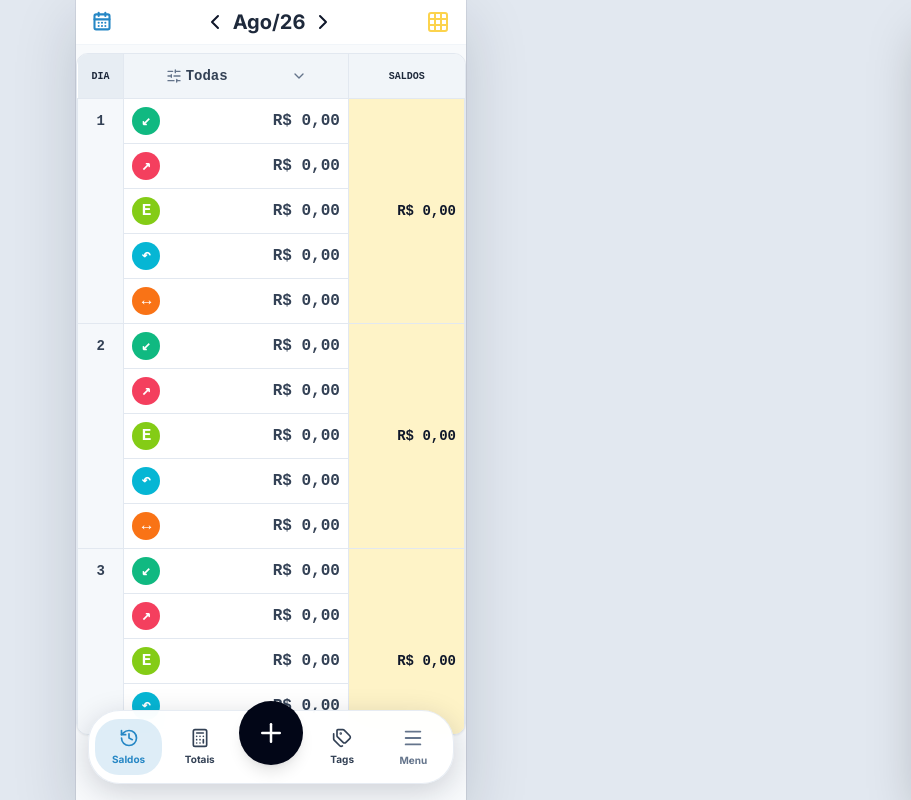
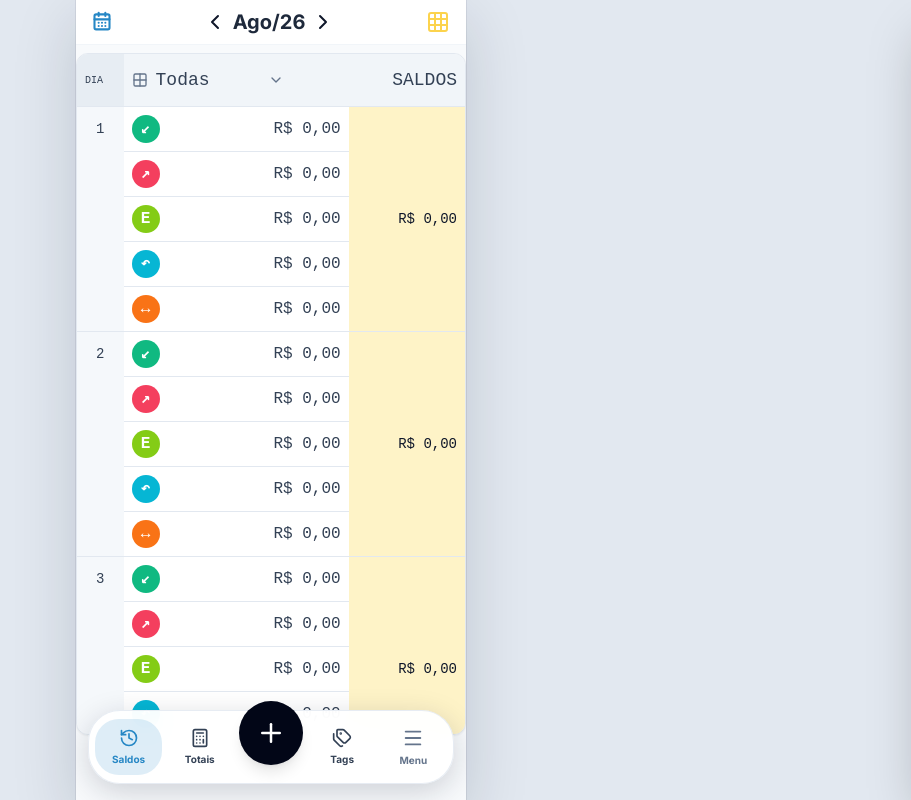
Before and after one commit to Heitor-moreira/Drachma, a React (Vite) app: page / in a window 1280 px wide. Shown: the whole page, without its empty margins (369-1280 px from the left). Built offline with nearby package versions, Linux system fonts and the light colour scheme.

Commit message:
Ajusta cabecalho e divisorias da tela Saldos

```diff
--- a/components/DailyBalanceView.tsx
+++ b/components/DailyBalanceView.tsx
@@ -10,6 +10,7 @@ import {
   ChevronDown
   , SlidersHorizontal
   , Grid3X3
+  , Grid2X2
 } from 'lucide-react';
 
 interface Props {
@@ -149,18 +150,18 @@ const DailyBalanceView: React.FC<Props> = ({ transactions, dateRange, setDateRan
       <div className="bg-white dark:bg-slate-900 rounded-xl shadow-sm border border-slate-200 dark:border-slate-800 overflow-hidden">
         <div className="overflow-x-hidden max-h-[calc(100vh-7.5rem)] custom-scrollbar">
           <table className="w-full table-fixed border-collapse" style={{ fontFamily: "'Courier New', Consolas, monospace" }}>
-            <thead>
+            <thead className="border-b border-slate-200 dark:border-slate-700">
               <tr className="bg-slate-100 dark:bg-slate-800">
-                <th className="w-[12%] py-3 px-2 border-y-0 border-l-0 border-r border-slate-200 dark:border-slate-700 bg-slate-200/60 dark:bg-slate-700/60 text-center font-bold text-slate-800 dark:text-slate-100 uppercase text-[10px]">Dia</th>
-                <th className="w-[58%] py-3 px-2 border-y-0 border-r border-slate-200 dark:border-slate-700"><div className="flex justify-center"><div className="relative flex items-center gap-1"><SlidersHorizontal className="w-4 h-4 text-slate-500" /><select aria-label="Filtrar por tipo" value={typeFilter} onChange={e => setTypeFilter(e.target.value)} className="min-w-0 max-w-[8rem] appearance-none bg-transparent pr-5 text-sm font-bold text-slate-700 outline-none dark:text-slate-200"><option value="ALL">Todas</option>{dailyTypes.map(item => <option key={item.key} value={item.key}>{item.label}</option>)}</select><ChevronDown className="pointer-events-none absolute right-0 w-4 h-4 text-slate-500" /></div></div></th>
-                <th className="w-[30%] p-2 border-y-0 text-center font-bold text-slate-800 dark:text-slate-100 uppercase text-[10px] whitespace-nowrap">Saldos</th>
+                <th className="w-[12%] py-3 px-2 bg-slate-200/60 text-left font-normal text-slate-700 dark:bg-slate-700/60 dark:text-slate-200 uppercase text-[10px]">Dia</th>
+                <th className="w-[58%] py-3 px-2"><div className="flex justify-start"><div className="relative flex items-center gap-2"><Grid2X2 className="w-4 h-4 text-slate-500" /><select aria-label="Filtrar por tipo" value={typeFilter} onChange={e => setTypeFilter(e.target.value)} className="min-w-0 max-w-[8rem] appearance-none bg-transparent pr-5 text-lg font-normal text-slate-700 outline-none dark:text-slate-200"><option value="ALL">Todas</option>{dailyTypes.map(item => <option key={item.key} value={item.key}>{item.label}</option>)}</select><ChevronDown className="pointer-events-none absolute right-0 w-4 h-4 text-slate-500" /></div></div></th>
+                <th className="w-[30%] p-2 text-right font-normal text-slate-700 dark:text-slate-200 uppercase text-lg whitespace-nowrap">Saldos</th>
               </tr>
             </thead>
             <tbody>
                 {filteredAndSortedReport.map((day) => { const visibleTypes = typeFilter === 'ALL' ? dailyTypes : dailyTypes.filter(item => item.key === typeFilter); return visibleTypes.map((item, index) => <tr key={`${day.date}-${item.key}`} className="group">
-                {index === 0 && <td rowSpan={visibleTypes.length} className="align-top p-2 pt-3 border border-slate-200 dark:border-slate-700 bg-slate-100/70 dark:bg-slate-800/70 text-center font-bold text-slate-700 dark:text-slate-300 text-sm">{day.day}</td>}
-                <td onClick={() => onDayClick?.(day.date, item.key)} className="p-2 border border-slate-200 dark:border-slate-700 transition-colors group-hover:bg-slate-100/80 dark:group-hover:bg-slate-800/80 cursor-pointer"><div className="flex items-center justify-between gap-2"><span aria-label={item.label} className={`inline-flex h-7 w-7 shrink-0 items-center justify-center rounded-full ${item.circle} text-base text-white font-black`}>{item.icon}</span><span className="text-right text-[clamp(11px,2.5vw,16px)] font-bold text-slate-700 dark:text-slate-300 whitespace-nowrap">{currencySymbol} {(day.amounts[item.key] || 0).toLocaleString('pt-BR', { minimumFractionDigits: 2 })}</span></div></td>
-                {index === 0 && <td rowSpan={visibleTypes.length} className={`p-2 border border-slate-200 dark:border-slate-700 text-right text-[clamp(9px,2.2vw,14px)] font-black whitespace-nowrap ${day.balance === 0 ? 'bg-amber-100 text-slate-900 dark:bg-amber-950/40 dark:text-amber-200' : day.balance > 0 ? 'bg-[#e8f7e5] text-[#238636] dark:bg-emerald-950/40 dark:text-emerald-300' : 'bg-rose-50 text-rose-700 dark:bg-rose-950/50 dark:text-rose-300'}`}>{currencySymbol} {day.balance.toLocaleString('pt-BR', { minimumFractionDigits: 2 })}</td>}
+                {index === 0 && <td rowSpan={visibleTypes.length} className="align-top p-2 pt-3 border-b border-slate-200 bg-slate-100/70 text-center font-normal text-slate-700 dark:border-slate-700 dark:bg-slate-800/70 dark:text-slate-300 text-sm">{day.day}</td>}
+                <td onClick={() => onDayClick?.(day.date, item.key)} className="p-2 border-b border-slate-200 transition-colors group-hover:bg-slate-100/80 dark:border-slate-700 dark:group-hover:bg-slate-800/80 cursor-pointer"><div className="flex items-center justify-between gap-2"><span aria-label={item.label} className={`inline-flex h-7 w-7 shrink-0 items-center justify-center rounded-full ${item.circle} text-base text-white font-black`}>{item.icon}</span><span className="text-right text-[clamp(11px,2.5vw,16px)] font-normal text-slate-700 dark:text-slate-300 whitespace-nowrap">{currencySymbol} {(day.amounts[item.key] || 0).toLocaleString('pt-BR', { minimumFractionDigits: 2 })}</span></div></td>
+                {index === 0 && <td rowSpan={visibleTypes.length} className={`p-2 border-b border-slate-200 text-right text-[clamp(9px,2.2vw,14px)] font-normal whitespace-nowrap ${day.balance === 0 ? 'bg-amber-100 text-slate-900 dark:border-slate-700 dark:bg-amber-950/40 dark:text-amber-200' : day.balance > 0 ? 'bg-[#e8f7e5] text-[#238636] dark:border-slate-700 dark:bg-emerald-950/40 dark:text-emerald-300' : 'bg-rose-50 text-rose-700 dark:border-slate-700 dark:bg-rose-950/50 dark:text-rose-300'}`}>{currencySymbol} {day.balance.toLocaleString('pt-BR', { minimumFractionDigits: 2 })}</td>}
               </tr>); })}
               {filteredAndSortedReport.length === 0 && (
                 <tr>
```
